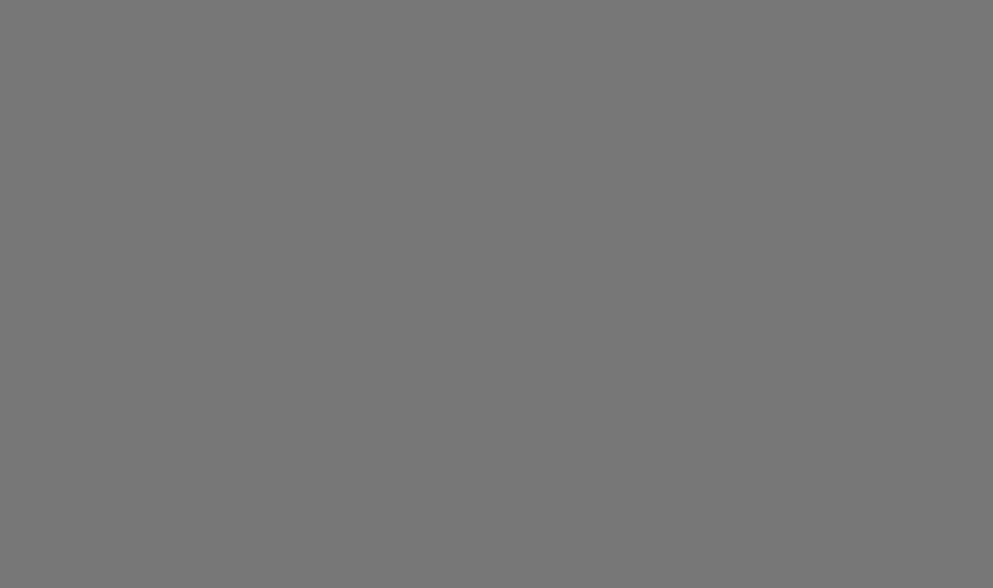
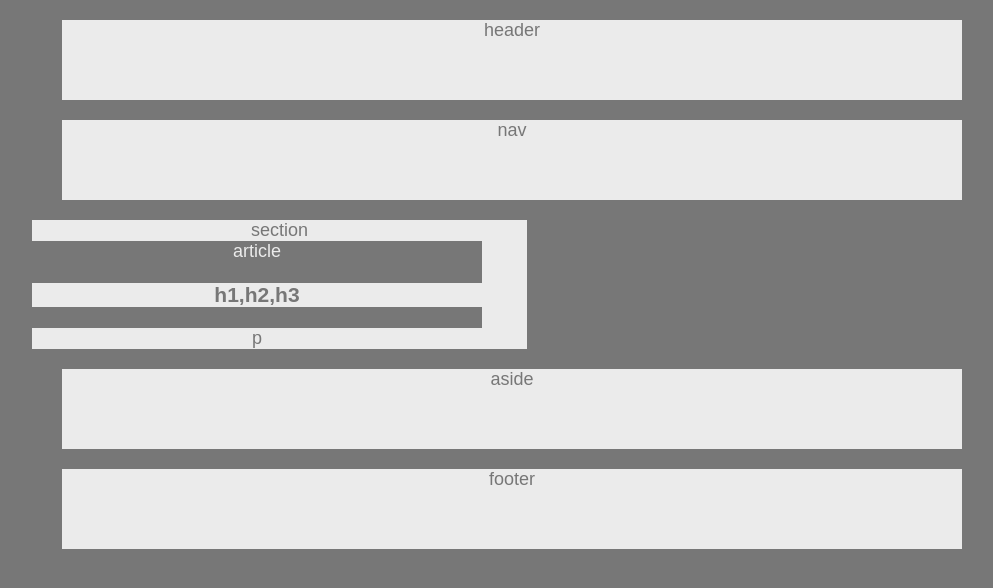
Before and after one commit to yobany10/HW-Wireframe, a plain HTML site: page index.html in a window 1280 px wide. Shown: the whole page, without its empty margins (128-1121 px from the left). Drawn offline with Linux system fonts and the light colour scheme.

Commit message:
made changes in css

```diff
--- a/index.html
+++ b/index.html
@@ -14,9 +14,7 @@
                 <article>
                     article
                     <div>
-                        <h1>h1</h1>
-                        <h2>h2</h2>
-                        <h3>h3</h3>
+                        <h1>h1,h2,h3</h1>
                     </div>
                     <p>p</p>
                 </article>
--- a/style.css
+++ b/style.css
@@ -2,6 +2,34 @@ body {
     font-family: "Arial", "Helvetica Neue", Helvetica, sans-serif;
     color: #777;
     background: #777;
-    width: 690px;
+    max-width: 960px;
+    margin: auto;
     font-size: 18px;
 }
+
+header, nav, aside, footer {
+    background: #ebebeb;
+    width: 900px;
+    height: 80px;
+    text-align: center;
+    margin: 20px;
+    margin-left: auto;
+    margin-right: auto;
+}
+
+section {
+    background: #ebebeb;
+    width: 495px;
+    text-align: center;
+}
+
+article {
+    color: #ebebeb;
+    background: #777;
+    width: 450px;
+}
+
+h1, p {
+    color: #777;
+    background: #ebebeb;
+}
```
